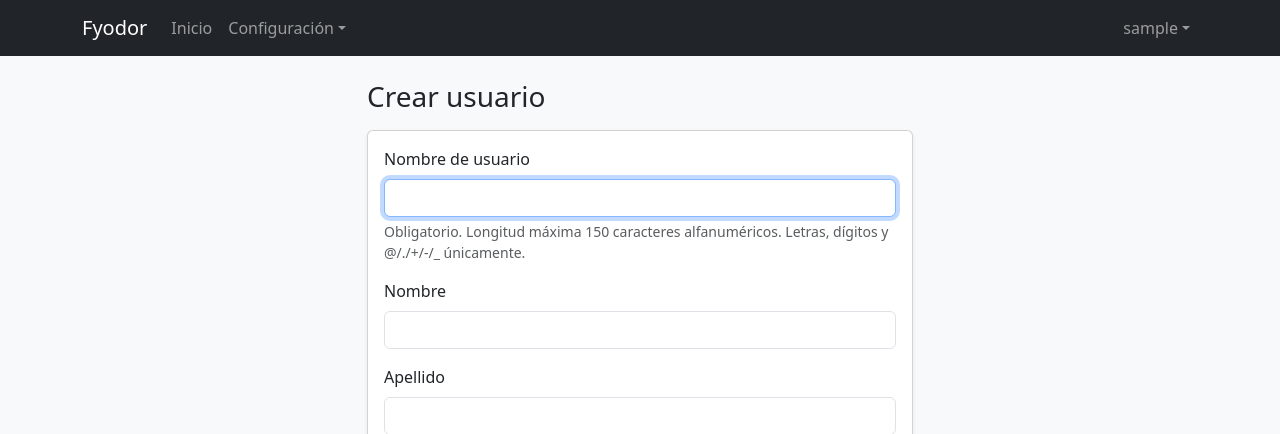
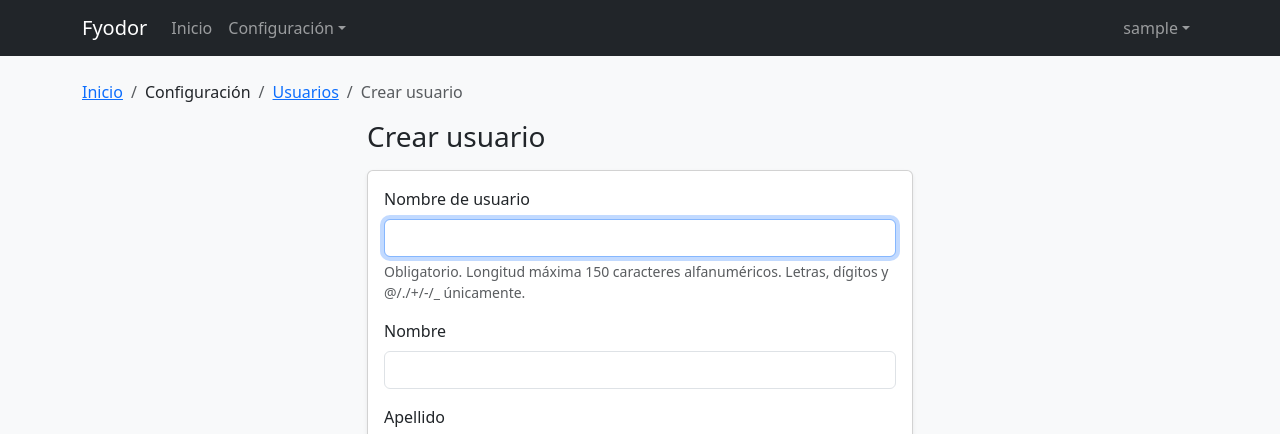
Before and after one commit to MaxRetana/proyecto-fyodor, a Django app: page /settings/create/ in a window 1280 px wide. Shown: the top 434 px of the page. Run offline with Django 5.2, Linux system fonts and the light colour scheme; the visitor is signed in with stand-in values (Sample User, id 1).

Commit message:
feat(users): agrega breadcrumb de navegación #9
Co-Authored-By: Claude Sonnet 5.5 <noreply@anthropic.com>

```diff
--- a/users/templates/users/base.html
+++ b/users/templates/users/base.html
@@ -5,6 +5,7 @@
   <meta name="viewport" content="width=device-width, initial-scale=1">
   <title>{% block title %}Fyodor{% endblock %}</title>
   <link href="https://cdn.jsdelivr.net/npm/bootstrap@5.3.3/dist/css/bootstrap.min.css" rel="stylesheet">
+  <style>.breadcrumb:empty { display: none; }</style>
 </head>
 <body class="bg-light">
   <nav class="navbar navbar-expand-lg navbar-dark bg-dark mb-4">
@@ -44,6 +45,7 @@
     {% for message in messages %}
     <div class="alert alert-{{ message.tags|default:'info' }}">{{ message }}</div>
     {% endfor %}
+    <nav aria-label="breadcrumb"><ol class="breadcrumb">{% block breadcrumb %}{% endblock %}</ol></nav>
     {% block content %}{% endblock %}
   </main>
   <script src="https://cdn.jsdelivr.net/npm/bootstrap@5.3.3/dist/js/bootstrap.bundle.min.js"></script>
--- a/users/templates/users/home.html
+++ b/users/templates/users/home.html
@@ -1,5 +1,8 @@
 {% extends 'users/base.html' %}
 {% block title %}Inicio · Fyodor{% endblock %}
+{% block breadcrumb %}
+<li class="breadcrumb-item active" aria-current="page">Inicio</li>
+{% endblock %}
 {% block content %}
 <h1 class="h3">Bienvenido, {{ user.get_full_name|default:user.get_username }}</h1>
 <p class="text-muted">Has iniciado sesión en el sistema.</p>
--- a/users/templates/users/my_preferences.html
+++ b/users/templates/users/my_preferences.html
@@ -1,6 +1,10 @@
 {% extends 'users/base.html' %}
 {% load roles %}
 {% block title %}Mis preferencias · Fyodor{% endblock %}
+{% block breadcrumb %}
+<li class="breadcrumb-item"><a href="{% url 'home' %}">Inicio</a></li>
+<li class="breadcrumb-item active" aria-current="page">Mis preferencias</li>
+{% endblock %}
 {% block content %}
 <h1 class="h3 mb-3">Mis preferencias</h1>
 <div class="card shadow-sm mb-3">
--- a/users/templates/users/password_change.html
+++ b/users/templates/users/password_change.html
@@ -1,5 +1,10 @@
 {% extends 'users/base.html' %}
 {% block title %}Cambiar contraseña · Fyodor{% endblock %}
+{% block breadcrumb %}
+<li class="breadcrumb-item"><a href="{% url 'home' %}">Inicio</a></li>
+<li class="breadcrumb-item"><a href="{% url 'my-preferences' %}">Mis preferencias</a></li>
+<li class="breadcrumb-item active" aria-current="page">Cambiar contraseña</li>
+{% endblock %}
 {% block content %}
 <div class="row justify-content-center">
   <div class="col-md-6">
--- a/users/templates/users/user_create.html
+++ b/users/templates/users/user_create.html
@@ -1,5 +1,11 @@
 {% extends 'users/base.html' %}
 {% block title %}Crear usuario · Fyodor{% endblock %}
+{% block breadcrumb %}
+<li class="breadcrumb-item"><a href="{% url 'home' %}">Inicio</a></li>
+<li class="breadcrumb-item">Configuración</li>
+<li class="breadcrumb-item"><a href="{% url 'user-list' %}">Usuarios</a></li>
+<li class="breadcrumb-item active" aria-current="page">Crear usuario</li>
+{% endblock %}
 {% block content %}
 <div class="row justify-content-center">
   <div class="col-md-6">
--- a/users/templates/users/user_list.html
+++ b/users/templates/users/user_list.html
@@ -1,6 +1,11 @@
 {% extends 'users/base.html' %}
 {% load roles %}
 {% block title %}Usuarios · Fyodor{% endblock %}
+{% block breadcrumb %}
+<li class="breadcrumb-item"><a href="{% url 'home' %}">Inicio</a></li>
+<li class="breadcrumb-item">Configuración</li>
+<li class="breadcrumb-item active" aria-current="page">Usuarios</li>
+{% endblock %}
 {% block content %}
 <div class="d-flex justify-content-between align-items-center mb-3">
   <h1 class="h3 mb-0">Usuarios</h1>
--- a/users/templates/users/user_settings.html
+++ b/users/templates/users/user_settings.html
@@ -1,5 +1,11 @@
 {% extends 'users/base.html' %}
 {% block title %}Configuración de {{ object.username }} · Fyodor{% endblock %}
+{% block breadcrumb %}
+<li class="breadcrumb-item"><a href="{% url 'home' %}">Inicio</a></li>
+<li class="breadcrumb-item">Configuración</li>
+<li class="breadcrumb-item"><a href="{% url 'user-list' %}">Usuarios</a></li>
+<li class="breadcrumb-item active" aria-current="page">{{ object.username }}</li>
+{% endblock %}
 {% block content %}
 <div class="row justify-content-center">
   <div class="col-md-6">
```
Also changed, not shown: users/tests.py (+13 -0 lines).
